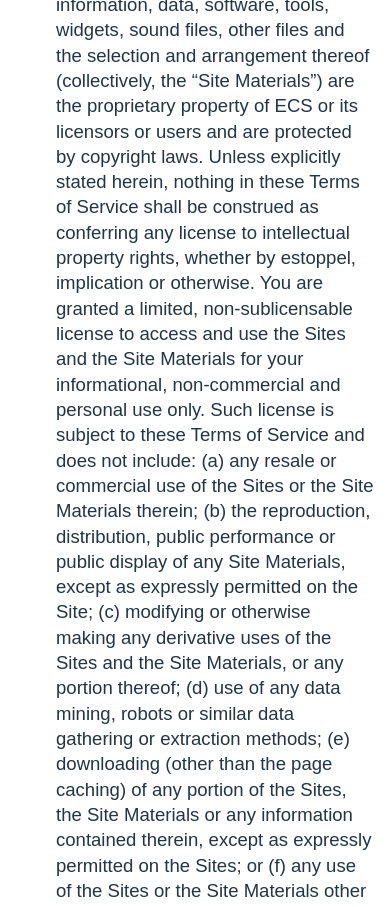
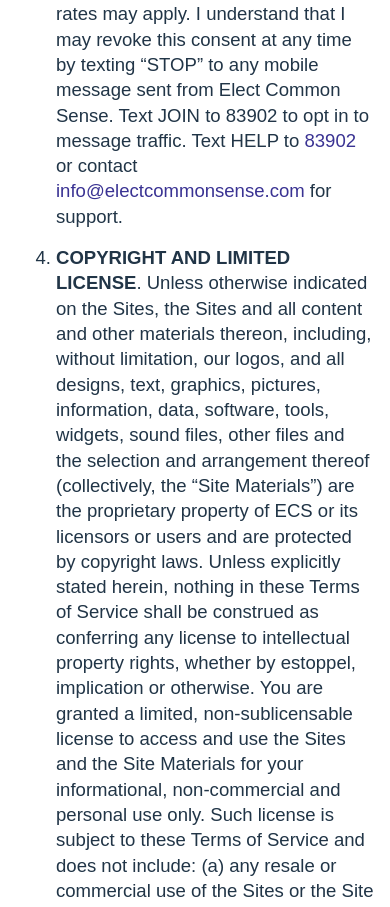
Before and after one commit to National-Public-Affairs/ecs-cra, a React (Create React App) app in the folder client/: page /terms-of-service in a window 390 px wide. Shown: the part 3320-4227 px from the top of the page. Built offline with nearby package versions, Linux system fonts and the light colour scheme; a web font is replaced by a local one.

Commit message:
updated mobile messaging section of terms

```diff
--- a/client/src/pages/Terms/Terms.tsx
+++ b/client/src/pages/Terms/Terms.tsx
@@ -40,7 +40,7 @@ export default function Terms() {
           </li>
 
           <li>
-            <span className="bold">MOBILE MESSAGING</span>. If you request to receive updates or other information by mobile phone or text message (the “SMS Service”) through the Sites, you expressly consent to receiving via your mobile device recurring SMS/MMS messages, including text messages (a) sent by an automatic telephone dialing system, (b) that include pre-recorded voice, and/or (c) that include automated voice, in each case from us or a third-party contractor we have retained for their expertise in initiating and transmitting text messages.
+            <span className="bold">MOBILE MESSAGING</span>. If you request to receive updates or other information by mobile phone or text message (the “SMS Service”) through the Sites, you expressly consent to receiving via your mobile device recurring SMS/MMS messages, including text messages (a) sent by an automatic telephone dialing system, (b) that include pre-recorded voice, and/or (c) that include automated voice, in each case from us or a third-party contractor we have retained for their expertise in initiating and transmitting text messages. By opting in, I expressly consent to receive text messages which could include alerts, donation requests, voting updates, and other important information from Elect Common Sense. These will be recurring SMS/MMS messages. I understand that message and data rates may apply. I understand that I may revoke this consent at any time by texting “STOP” to any mobile message sent from Elect Common Sense. Text JOIN to 83902 to opt in to message traffic. Text HELP to <a href="tel:83902">83902</a> or contact <a href="info@electcommonsense.com">info@electcommonsense.com</a> for support.
           </li>
 
           <li>
```
